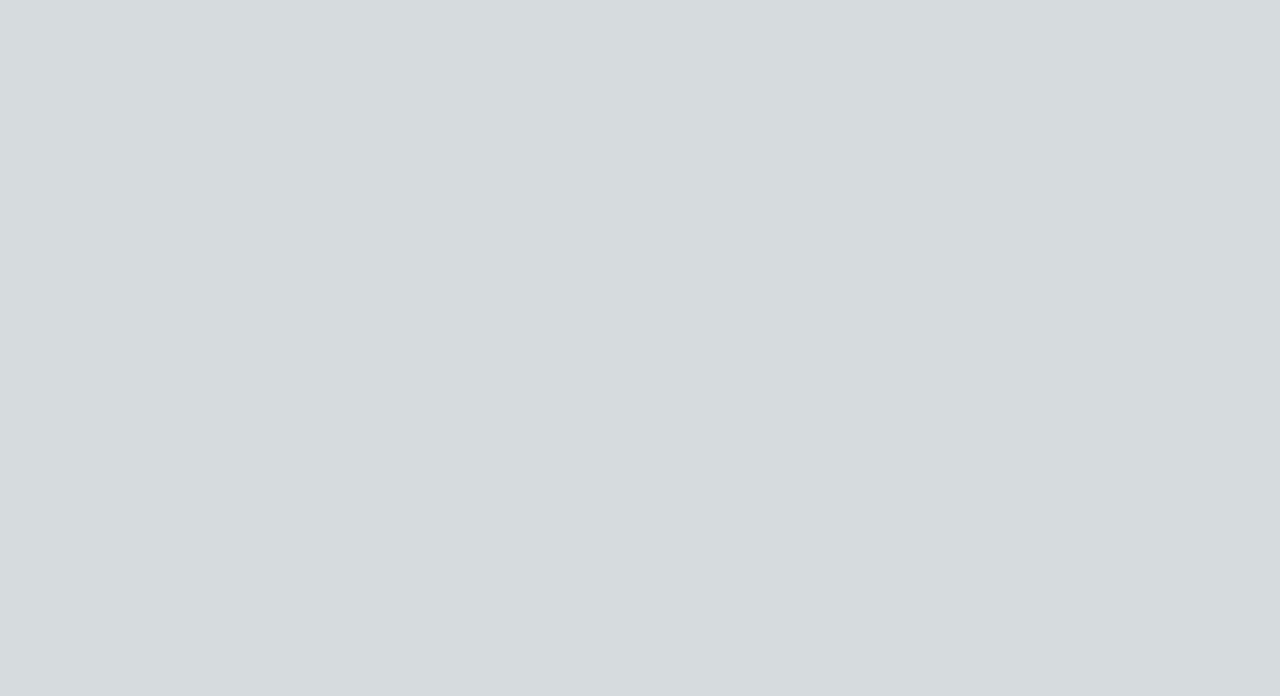
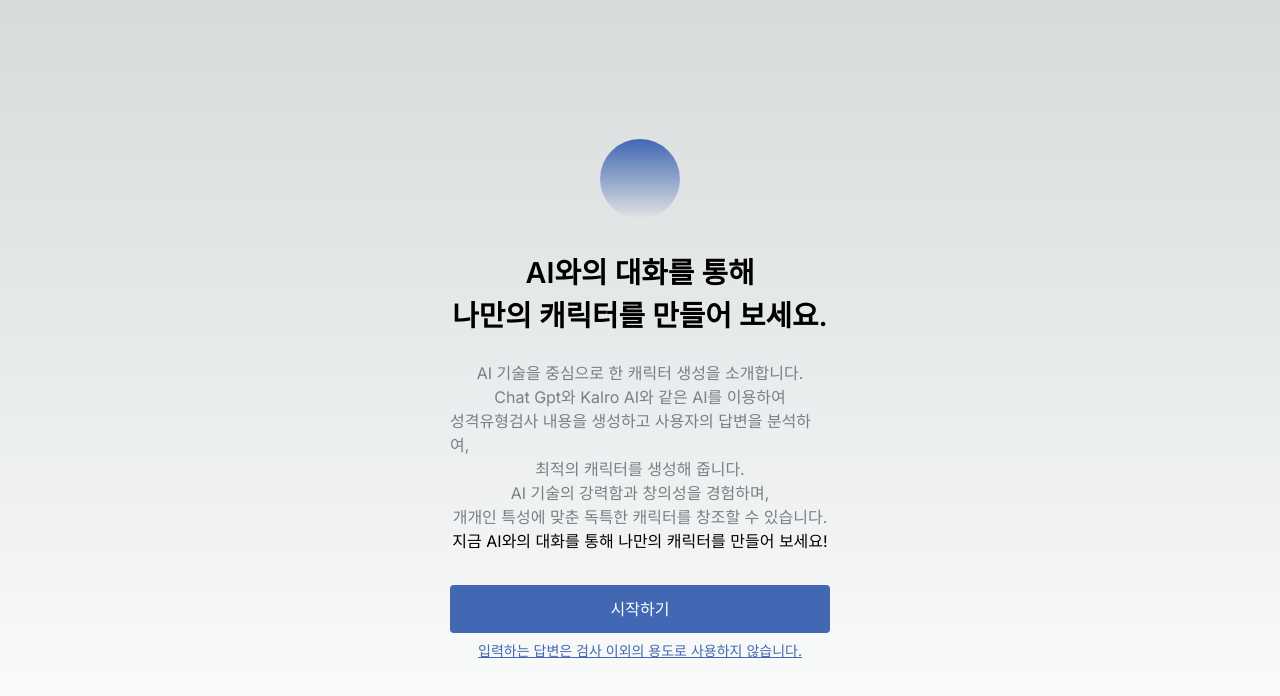
Before and after one commit to Deokhaeng/ai_character_makers, a Next.js app: page / in a window 1280 px wide. Shown: the top 696 px of the page. Built offline with nearby package versions, Linux system fonts and the light colour scheme.

Commit message:
feat:Add home page view

```diff
--- a/app/page.tsx
+++ b/app/page.tsx
@@ -1,5 +1,30 @@
-import Image from "next/image";
+export default function Home() {
+  const titleTextStyle = "text-title font-semibold";
+  const infoTextStyle = "text-base text-gray-midium";
 
-export default function Home() {
-  return <div></div>;
+  return (
+    <div className="flex items-center h-screen">
+      <div className="grid justify-items-center px-6">
+        <div className="w-20 h-20 rounded-full bg-gradient-to-r from-primary from-0% rotate-90 mb-8" />
+        <p className={titleTextStyle}>AI와의 대화를 통해</p>
+        <p className={titleTextStyle}>나만의 캐릭터를 만들어 보세요.</p>
+        <p className={`${infoTextStyle} mt-6`}>AI 기술을 중심으로 한 캐릭터 생성을 소개합니다.</p>
+        <p className={infoTextStyle}>Chat Gpt와 Kalro AI와 같은 AI를 이용하여</p>
+        <p className={infoTextStyle}>성격유형검사 내용을 생성하고 사용자의 답변을 분석하여,</p>
+        <p className={infoTextStyle}>최적의 캐릭터를 생성해 줍니다.</p>
+        <p className={infoTextStyle}>AI 기술의 강력함과 창의성을 경험하며,</p>
+        <p className={infoTextStyle}>개개인 특성에 맞춘 독특한 캐릭터를 창조할 수 있습니다.</p>
+        <p className="text-base">지금 AI와의 대화를 통해 나만의 캐릭터를 만들어 보세요!</p>
+        <button
+          type="button"
+          className="rounded bg-primary mt-8 w-full py-3 text-white hover:bg-opacity-70"
+        >
+          시작하기
+        </button>
+        <p className="text-sm text-primary underline mt-2">
+          입력하는 답변은 검사 이외의 용도로 사용하지 않습니다.
+        </p>
+      </div>
+    </div>
+  );
 }
```
